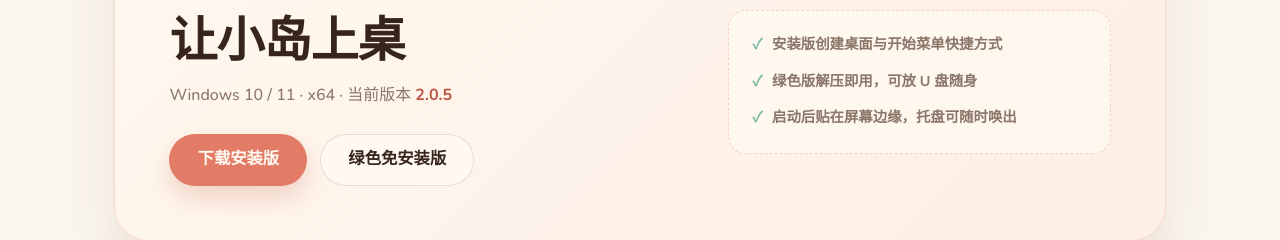
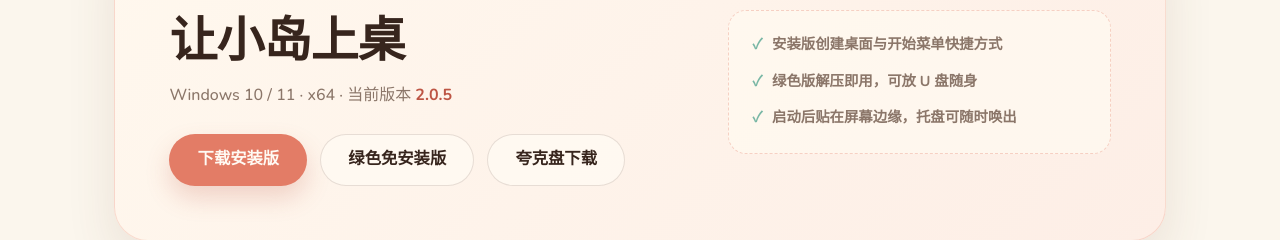
Before and after one commit to AEtools2026/xiaowanzi, a plain HTML site: page index.html in a window 1280 px wide. Shown: the part 5220-5460 px from the top of the page. Drawn offline with Linux system fonts and the light colour scheme.

Commit message:
Add Quark pan download button.

```diff
--- a/index.html
+++ b/index.html
@@ -222,6 +222,12 @@
             <div class="actions">
               <a class="btn primary big" href="./downloads/小丸子岛-win-x64.exe" download>下载安装版</a>
               <a class="btn ghost big" href="./downloads/小丸子岛-portable.exe" download>绿色免安装版</a>
+              <a
+                class="btn ghost big"
+                href="https://pan.quark.cn/s/a45c275f5868"
+                target="_blank"
+                rel="noopener noreferrer"
+              >夸克盘下载</a>
             </div>
           </div>
           <ul class="download-notes">
```
